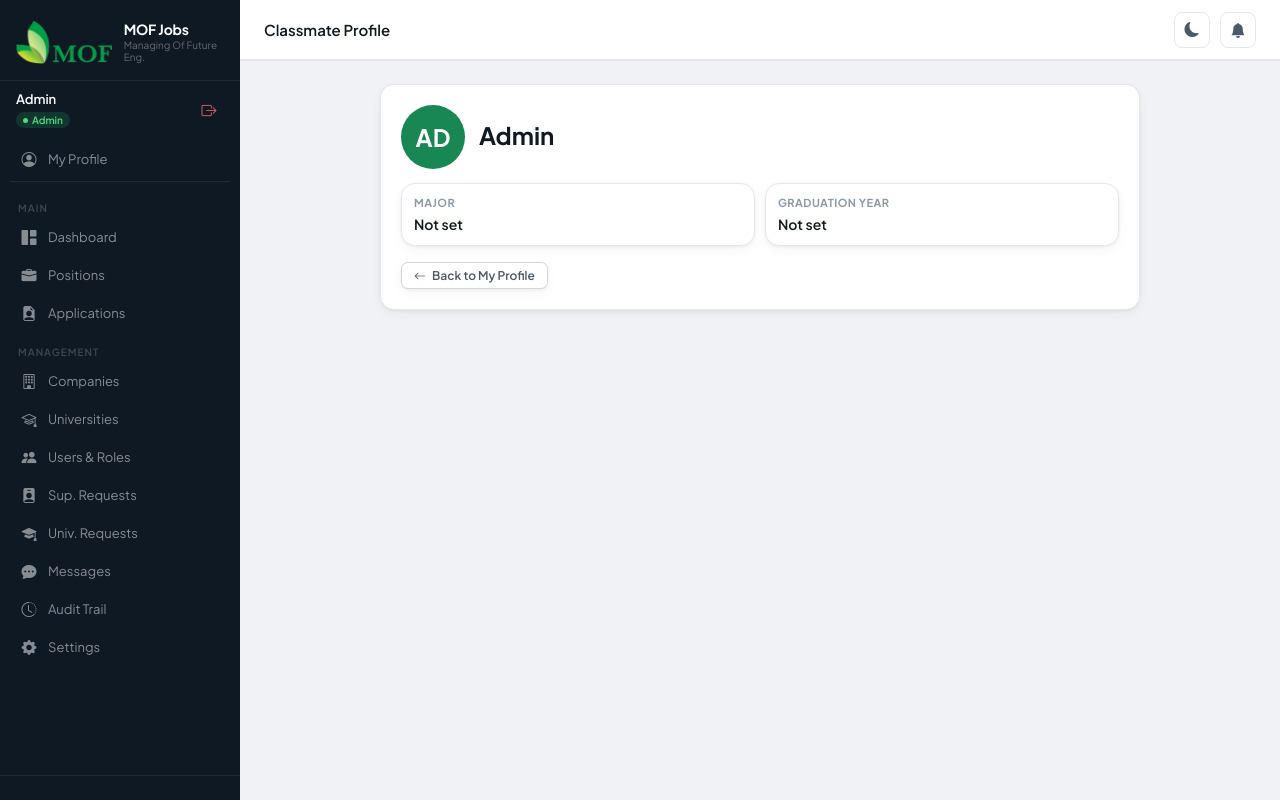
After one commit to danahassan/jobs.mof-eng.com, a Flask app: page /profile/user/1 in a window 1280 px wide. The commit adds this page. Run offline with Flask 3, Linux system fonts and the light colour scheme; a user stored in the database is signed in; data comes from the database, SQL or seed files in the repository; data that the repository does not hold is empty.

Commit message:
Student profile: make classmates clickable and add classmate profile page

```diff
--- a/routes/profile.py
+++ b/routes/profile.py
@@ -13,7 +13,8 @@ from werkzeug.utils import secure_filename
 
 from models import (db, User, UserSkill, UserExperience, UserEducation,
                     UserLanguage, UserCertification, UserPortfolioItem,
-                    JobAlert, CompanyFollow, LANG_LEVELS, JOB_TYPES)
+                    JobAlert, CompanyFollow, LANG_LEVELS, JOB_TYPES,
+                    ROLE_STUDENT, ROLE_ADMIN)
 
 profile_bp = Blueprint('profile', __name__)
 
@@ -46,6 +47,24 @@ def view():
     if tab and tab not in {'info', 'skills', 'experience', 'security', 'languages', 'certs', 'portfolio'}:
         args['tab'] = 'info'
     return redirect(url_for('auth.profile', **args))
+
+
+@profile_bp.route('/user/<int:user_id>')
+@login_required
+def classmate_view(user_id):
+    target = db.get_or_404(User, user_id)
+    if not target.is_active:
+        abort(404)
+
+    # Students can only view classmates from the same university.
+    if current_user.role == ROLE_STUDENT:
+        if not current_user.university_id or target.role != ROLE_STUDENT or target.university_id != current_user.university_id:
+            abort(403)
+    # Non-admin non-student users should not access this page.
+    elif current_user.role != ROLE_ADMIN:
+        abort(403)
+
+    return render_template('profile/classmate_view.html', classmate=target)
 
 
 # â”€â”€â”€ Photo Upload â”€â”€â”€â”€â”€â”€â”€â”€â”€â”€â”€â”€â”€â”€â”€â”€â”€â”€â”€â”€â”€â”€â”€â”€â”€â”€â”€â”€â”€â”€â”€â”€â”€â”€â”€â”€â”€â”€â”€â”€â”€â”€â”€â”€â”€â”€â”€â”€â”€â”€â”€â”€â”€â”€â”€â”€â”€â”€â”€â”€â”€
--- a/templates/auth/profile.html
+++ b/templates/auth/profile.html
@@ -244,7 +244,7 @@
             <div class="ap-row-label" style="margin-bottom:8px">Classmates at your university</div>
             <div class="ap-mini-list">
               {% for cm in student_classmates %}
-                <span class="ap-mini-chip">{{ cm.full_name }}</span>
+                <a href="{{ url_for('profile.classmate_view', user_id=cm.id) }}" class="ap-mini-chip" style="text-decoration:none">{{ cm.full_name }}</a>
               {% endfor %}
             </div>
           </div>
--- /dev/null
+++ b/templates/profile/classmate_view.html
@@ -0,0 +1,46 @@
+{% extends 'base.html' %}
+{% block title %}Classmate Profile - MOF Jobs{% endblock %}
+{% block page_title %}Classmate Profile{% endblock %}
+
+{% block content %}
+<div class="card" style="max-width:760px;margin:0 auto">
+  <div style="display:flex;align-items:center;gap:14px;flex-wrap:wrap;margin-bottom:14px">
+    {% if classmate.avatar_filename %}
+      <img src="{{ url_for('static', filename='uploads/avatars/' + classmate.avatar_filename) }}"
+           alt="{{ classmate.full_name }}"
+           style="width:64px;height:64px;border-radius:50%;object-fit:cover;border:2px solid var(--border)">
+    {% else %}
+      <div style="width:64px;height:64px;border-radius:50%;background:var(--green);color:#fff;display:flex;align-items:center;justify-content:center;font-size:24px;font-weight:700">
+        {{ classmate.initials }}
+      </div>
+    {% endif %}
+    <div style="min-width:0">
+      <div style="font-size:24px;font-weight:700;line-height:1.2;color:var(--text)">{{ classmate.full_name }}</div>
+      {% if classmate.headline %}<div style="font-size:13px;color:var(--text2);margin-top:4px">{{ classmate.headline }}</div>{% endif %}
+      <div style="font-size:12px;color:var(--text3);margin-top:4px">
+        {% if classmate.university and classmate.university.name %}<i class="bi bi-mortarboard-fill"></i> {{ classmate.university.name }}{% endif %}
+        {% if classmate.university_major %} • {{ classmate.university_major }}{% endif %}
+      </div>
+    </div>
+  </div>
+
+  {% if classmate.bio %}
+    <div style="font-size:14px;color:var(--text2);line-height:1.7;white-space:pre-wrap;margin-bottom:12px">{{ classmate.bio }}</div>
+  {% endif %}
+
+  <div style="display:grid;grid-template-columns:1fr 1fr;gap:10px;margin-top:10px">
+    <div class="card" style="padding:12px">
+      <div style="font-size:11px;color:var(--text3);text-transform:uppercase;font-weight:700;letter-spacing:.04em">Major</div>
+      <div style="margin-top:6px;font-weight:600;color:var(--text)">{{ classmate.university_major or 'Not set' }}</div>
+    </div>
+    <div class="card" style="padding:12px">
+      <div style="font-size:11px;color:var(--text3);text-transform:uppercase;font-weight:700;letter-spacing:.04em">Graduation Year</div>
+      <div style="margin-top:6px;font-weight:600;color:var(--text)">{{ classmate.graduation_year or 'Not set' }}</div>
+    </div>
+  </div>
+
+  <div style="margin-top:16px;display:flex;gap:8px;flex-wrap:wrap">
+    <a href="{{ url_for('auth.profile') }}" class="btn btn-outline btn-sm"><i class="bi bi-arrow-left"></i> Back to My Profile</a>
+  </div>
+</div>
+{% endblock %}
```
